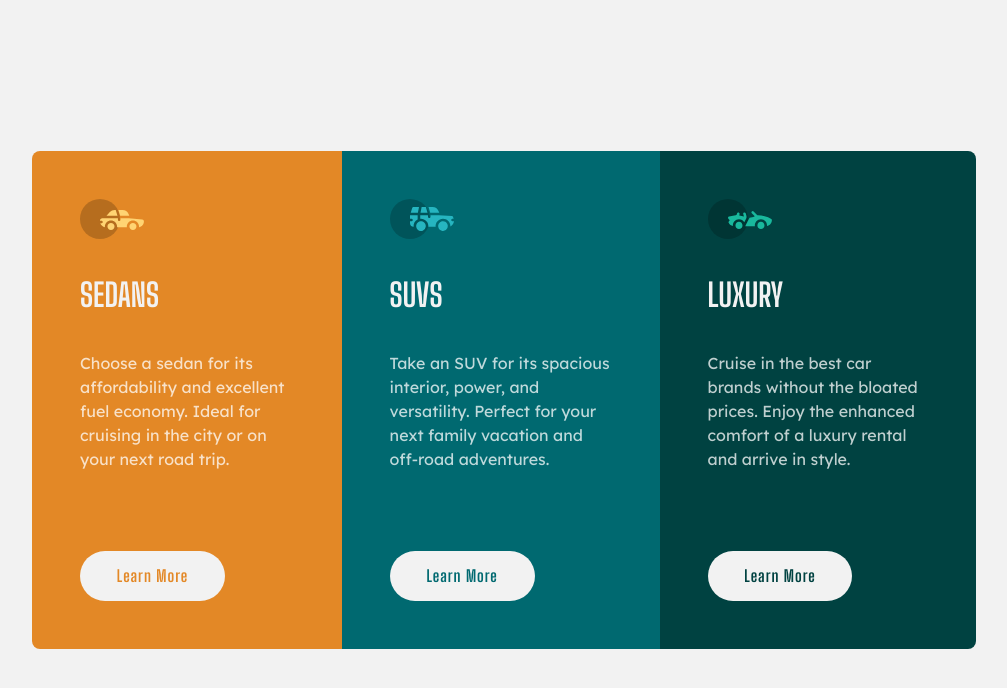
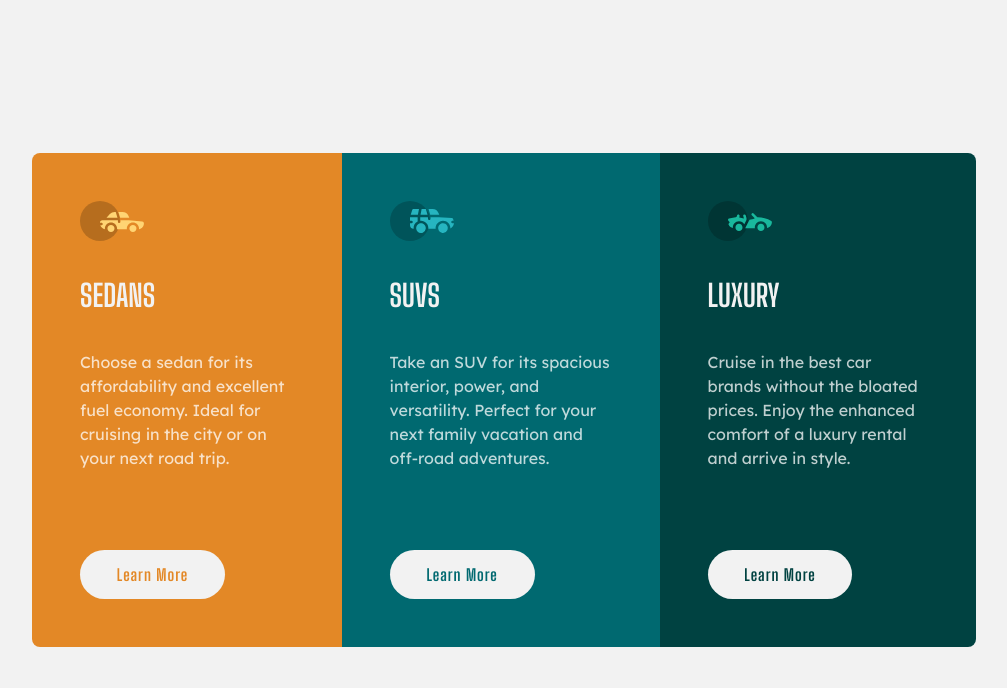
Before and after one commit to arbaz93/3-column-preview-card-component, a plain HTML site: page index.html in a window 1280 px wide. Shown: the whole page, without its empty margins (136-1143 px from the left). Drawn offline with Linux system fonts and the light colour scheme.

Commit message:
Update style.css

```diff
--- a/style.css
+++ b/style.css
@@ -12,7 +12,7 @@
 
   /* font-size */
   --fs-100: 0.9375rem; /* 15px */
-  --fs-200: 2rem;
+  --fs-200: 1.9rem;
   /* font families */
   --ff-regular: "Lexend Deca", sans-serif;
   --ff-bold: "Big Shoulders Display", cursive;
```
